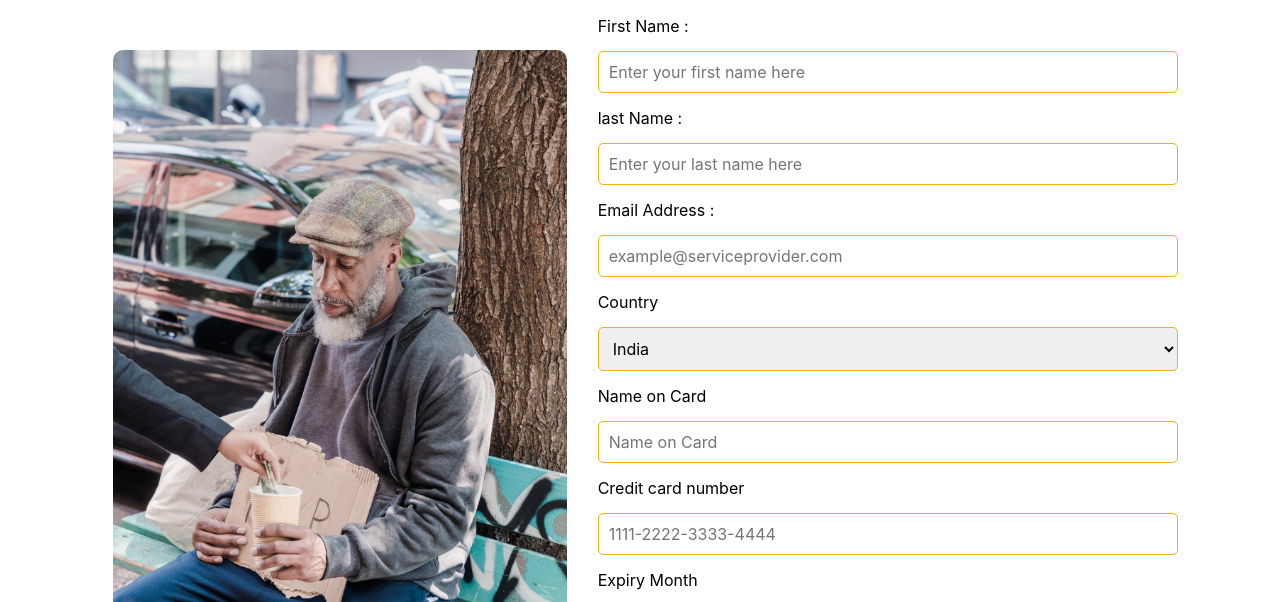
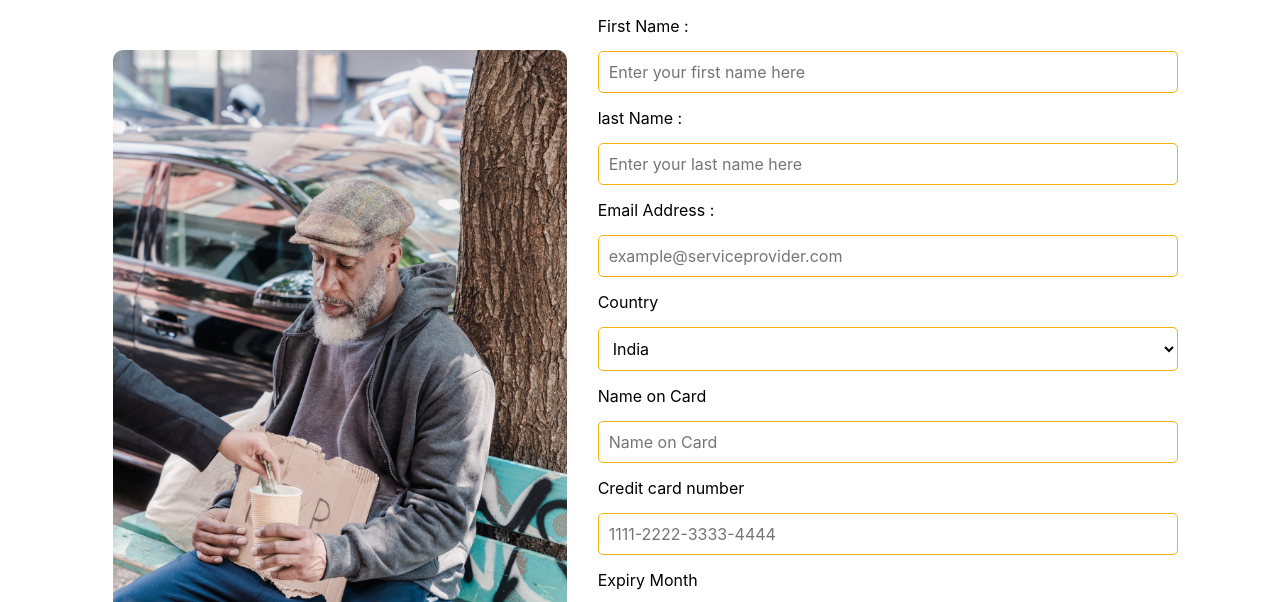
Before and after one commit to maasir554/maasir554.github.io, a plain HTML site: page sanskar-techfest/donate.html in a window 1280 px wide. Shown: the part 187-789 px from the top of the page. Drawn offline with Linux system fonts and the light colour scheme.

Commit message:
select#country background-color update

```diff
--- a/sanskar-techfest/styles/donate.css
+++ b/sanskar-techfest/styles/donate.css
@@ -50,3 +50,6 @@ form select:focus {
     width: 100% !important;
   }
 }
+#country {
+  background-color: transparent;
+}
```
